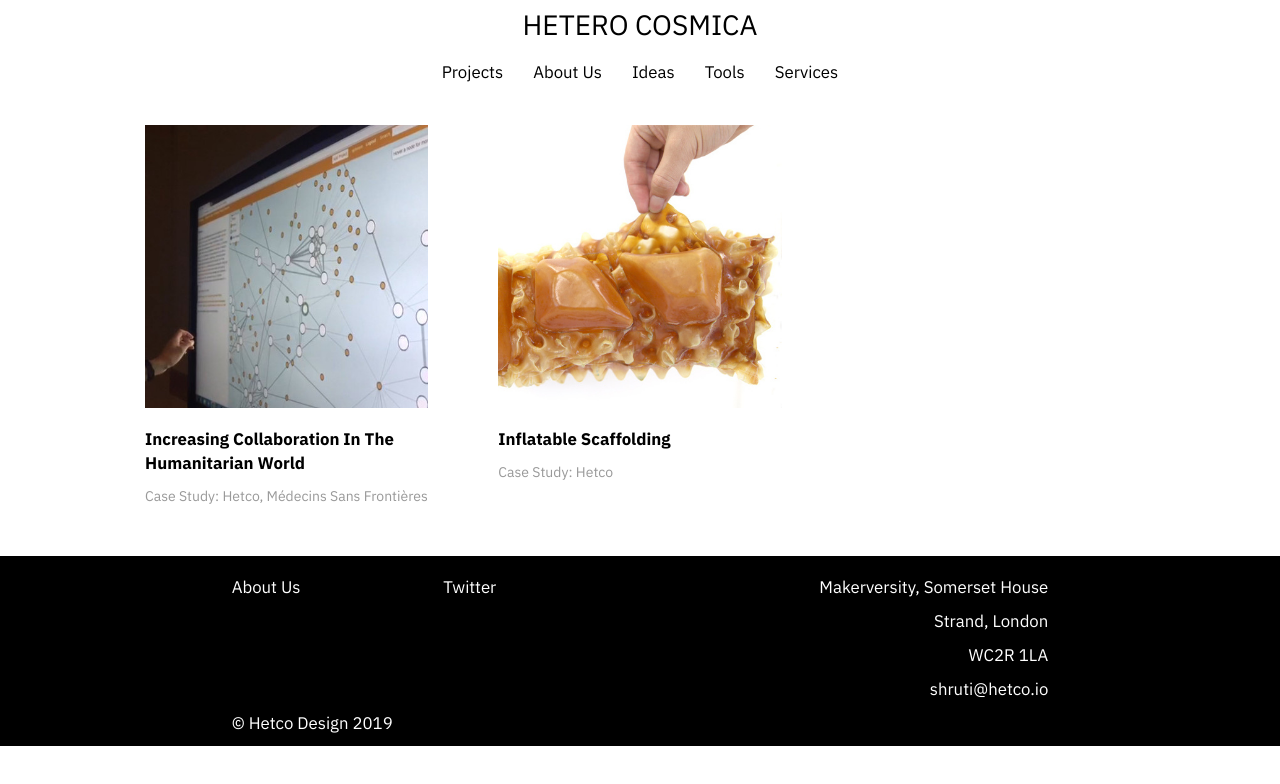
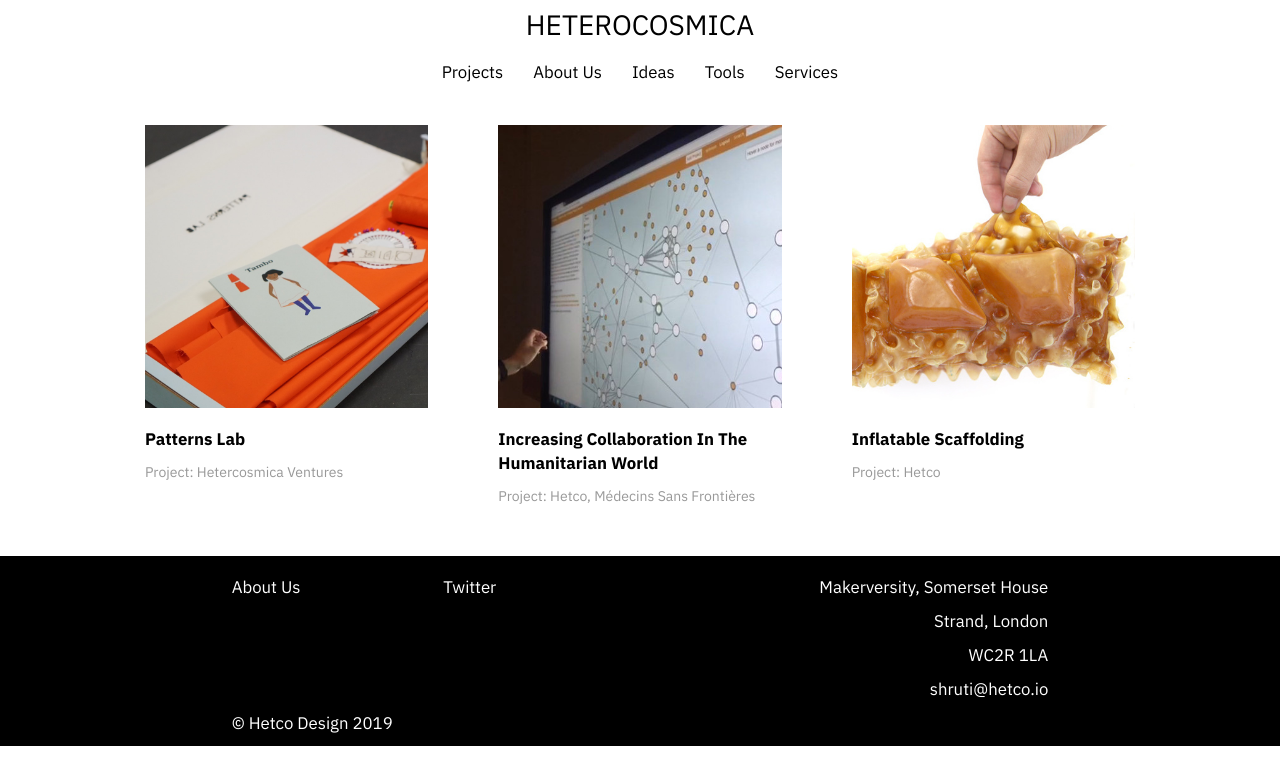
Before and after one commit to hetco/hetco.github.io, a plain HTML site: page ideas/index.html in a window 1280 px wide. Drawn offline with nearby package versions, Linux system fonts and the light colour scheme.

Commit message:
adding patterns lab

```diff
--- a/ideas/index.html
+++ b/ideas/index.html
@@ -1,7 +1,7 @@
 <!DOCTYPE html>
 <html>
     <head>
-        <title>Hetco Design</title>
+        <title>Heterocosmica</title>
         <meta charset="UTF-8">
         <meta name="viewport" content="width=device-width, initial-scale=1.0">
         <meta name="google-site-verification" content="AcO3sToJF0X1AgkmkIPLLoBDRicVqntT6bBjCXBZhs0" />
@@ -24,7 +24,7 @@
     </head>
     <body>
         <div class="container-fluid">
-            <p class="brandtitle"><a href="/">HETERO COSMICA</a></p>
+            <p class="brandtitle"><a href="/">HETEROCOSMICA</a></p>
         </div>
         <nav class="navbar hetco-nav">
             <div class="" id="myNavbar">
@@ -43,16 +43,23 @@
                     <div class="row">
                         <div class="col-md-4">
                             <div class="project-card">
+                                <img class="project-thumbnail" src="../images/projects/thumbnails/patternslab.jpg" />
+                                <p class="project-card-title"><a href="/ideas/patternslab">Patterns Lab</a></p>
+                                <p class="project-card-subtitle">Project: Hetercosmica Ventures</p>
+                            </div>
+                        </div>
+                        <div class="col-md-4">
+                            <div class="project-card">
                                 <img class="project-thumbnail" src="../images/projects/thumbnails/whowhat.jpg" />
                                 <p class="project-card-title"><a href="/ideas/whowhat">Increasing Collaboration In The Humanitarian World</a></p>
-                                <p class="project-card-subtitle">Case Study: Hetco, Médecins Sans Frontières</p>
+                                <p class="project-card-subtitle">Project: Hetco, Médecins Sans Frontières</p>
                             </div>
                         </div>
                         <div class="col-md-4">
                             <div class="project-card">
                                 <img class="project-thumbnail" src="../images/projects/thumbnails/scaffolding.jpg" />
                                 <p class="project-card-title"><a href="/ideas/inflatablescaffolding">Inflatable Scaffolding</a></p>
-                                <p class="project-card-subtitle">Case Study: Hetco</p>
+                                <p class="project-card-subtitle">Project: Hetco</p>
                             </div>
                         </div>
                     </div>
```
